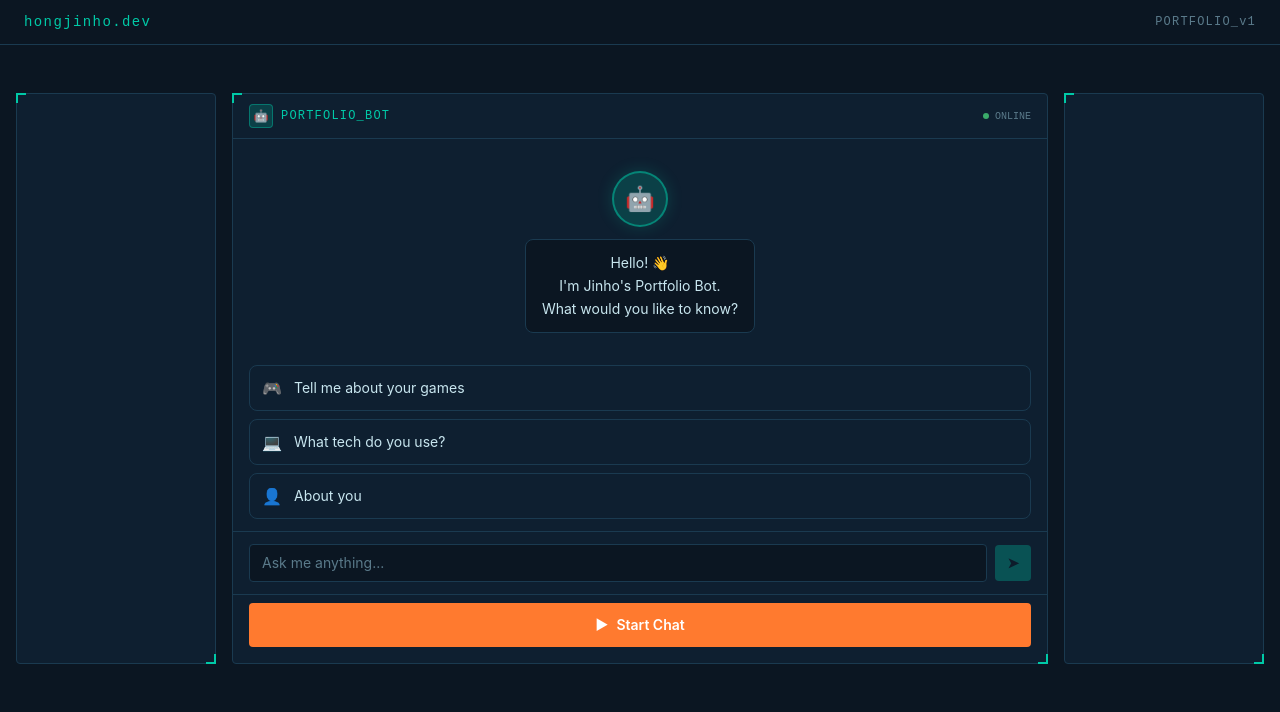
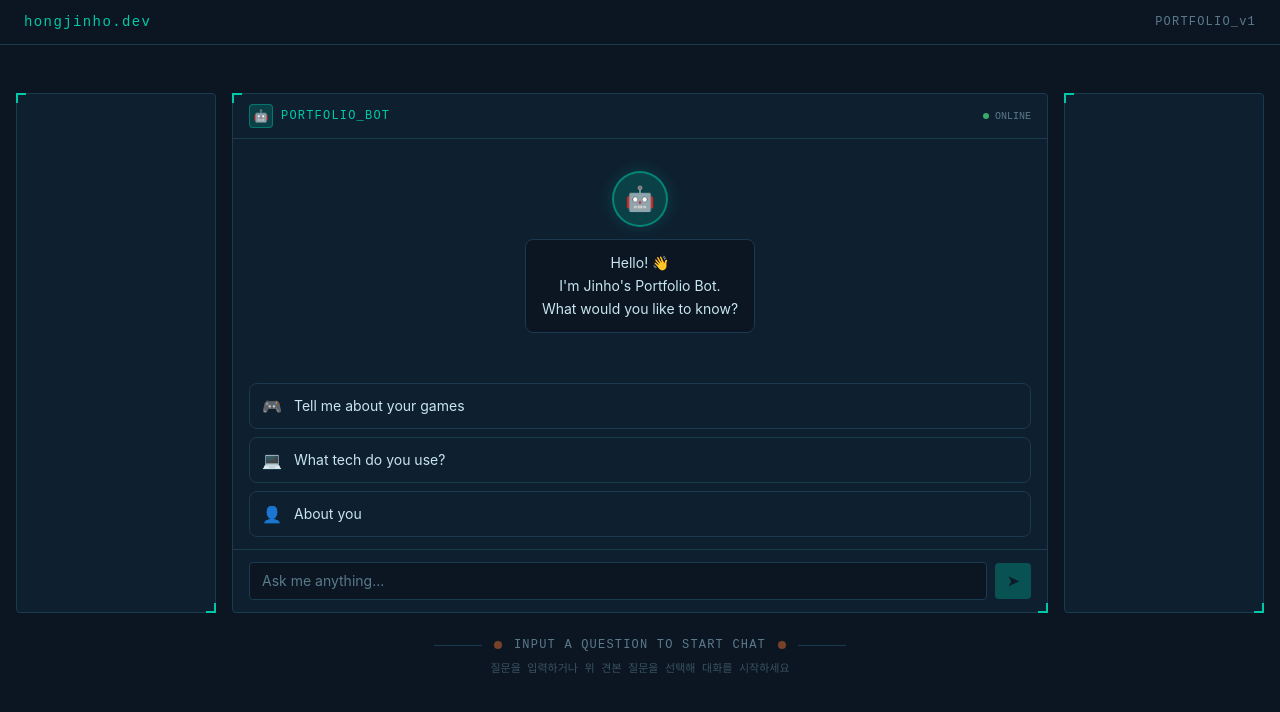
Before and after one commit to mynameisjinhohong/Game-Portfolio, a Next.js app in the folder workspace/: page / in a window 1280 px wide. Shown: the top 712 px of the page. Built offline with nearby package versions, Linux system fonts and the light colour scheme.

Commit message:
GP-38: 챗봇 기본 레이아웃과 패널 구조 구성

```diff
--- a/workspace/components/chatbot/ChatbotPanel.tsx
+++ b/workspace/components/chatbot/ChatbotPanel.tsx
@@ -14,10 +14,8 @@ const SAMPLE_QUESTIONS: SampleQuestion[] = [
 
 export function ChatbotPanel() {
   const [messages, setMessages] = useState<ChatMessage[]>([]);
-  const [started, setStarted] = useState(false);
 
   function handleSubmit(text: string) {
-    setStarted(true);
     const userMessage: ChatMessage = {
       id: crypto.randomUUID(),
       role: "user",
@@ -30,10 +28,6 @@ export function ChatbotPanel() {
 
   function handleSampleSelect(question: string) {
     handleSubmit(question);
-  }
-
-  function handleStartChat() {
-    setStarted(true);
   }
 
   return (
@@ -68,21 +62,6 @@ export function ChatbotPanel() {
 
       {/* 입력 영역 */}
       <ChatbotInputArea onSubmit={handleSubmit} />
-
-      {/* Start Chat CTA — 대화 시작 전 표시 */}
-      {!started && (
-        <div className="px-4 pb-4 pt-2 border-t border-hud-border">
-          <button
-            onClick={handleStartChat}
-            className="w-full py-3 bg-hud-orange hover:opacity-90 active:opacity-80
-                       text-white font-semibold text-sm rounded transition-opacity
-                       flex items-center justify-center gap-2"
-          >
-            <span>▶</span>
-            Start Chat
-          </button>
-        </div>
-      )}
     </div>
   );
 }
--- a/workspace/components/chatbot/ChatbotSection.tsx
+++ b/workspace/components/chatbot/ChatbotSection.tsx
@@ -18,6 +18,20 @@ export function ChatbotSection() {
         {/* 오른쪽: 목업 플레이스홀더 */}
         <div className="hidden md:block hud-panel rounded" aria-hidden="true" />
       </div>
+
+      {/* Start Chat 안내 UI — 채팅창과 분리된 하단 영역 */}
+      <div className="flex flex-col items-center gap-2 mt-6">
+        <div className="flex items-center gap-3 text-hud-text-dim font-mono text-xs tracking-widest select-none">
+          <span className="h-px w-12 bg-hud-border" aria-hidden="true" />
+          <span className="w-2 h-2 rounded-full bg-hud-orange/60 animate-pulse" aria-hidden="true" />
+          <span>INPUT A QUESTION TO START CHAT</span>
+          <span className="w-2 h-2 rounded-full bg-hud-orange/60 animate-pulse" aria-hidden="true" />
+          <span className="h-px w-12 bg-hud-border" aria-hidden="true" />
+        </div>
+        <p className="text-[11px] text-hud-text-dim/60 font-mono text-center max-w-xs">
+          질문을 입력하거나 위 견본 질문을 선택해 대화를 시작하세요
+        </p>
+      </div>
     </section>
   );
 }
```
